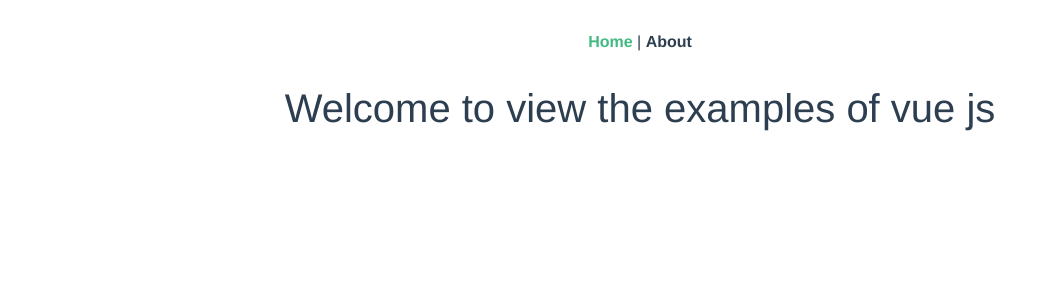
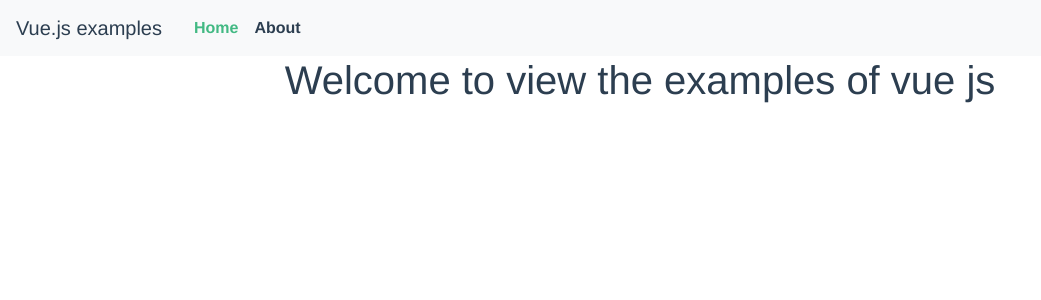
Before and after one commit to paul58914080/vuejs-examples, a Vue app: page / in a window 1280 px wide. Shown: the top 300 px of the page, without its empty margins (0-1041 px from the left). Built offline with nearby package versions, Linux system fonts and the light colour scheme.

Commit message:
added navigation bar

```diff
--- a/src/App.vue
+++ b/src/App.vue
@@ -1,10 +1,18 @@
 <template>
     <div id="app">
-        <div id="nav">
-            <router-link to="/">Home</router-link>
-            |
-            <router-link to="/about">About</router-link>
-        </div>
+        <nav class="navbar navbar-expand-lg navbar-light bg-light">
+            <a class="navbar-brand">Vue.js examples</a>
+            <div class="collapse navbar-collapse ml-3">
+                <ul class="navbar-nav mr-auto">
+                    <li class="nav-item">
+                        <router-link to="/">Home</router-link>
+                    </li>
+                    <li class="nav-item ml-3">
+                        <router-link to="/about">About</router-link>
+                    </li>
+                </ul>
+            </div>
+        </nav>
         <router-view/>
     </div>
 </template>
@@ -12,16 +20,20 @@
 <style lang="scss">
     @import '../node_modules/bootstrap/scss/bootstrap.scss';
 
+    html, body {
+        height: 100%;
+    }
+
     #app {
         font-family: 'Avenir', Helvetica, Arial, sans-serif;
         -webkit-font-smoothing: antialiased;
         -moz-osx-font-smoothing: grayscale;
         text-align: center;
         color: #2c3e50;
+        height: 100%;
     }
 
-    #nav {
-        padding: 30px;
+    .nav-item {
         a {
             font-weight: bold;
             color: #2c3e50;
```
